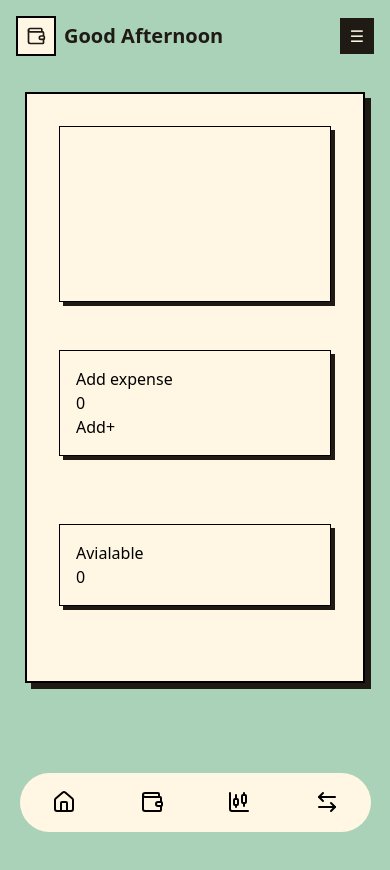
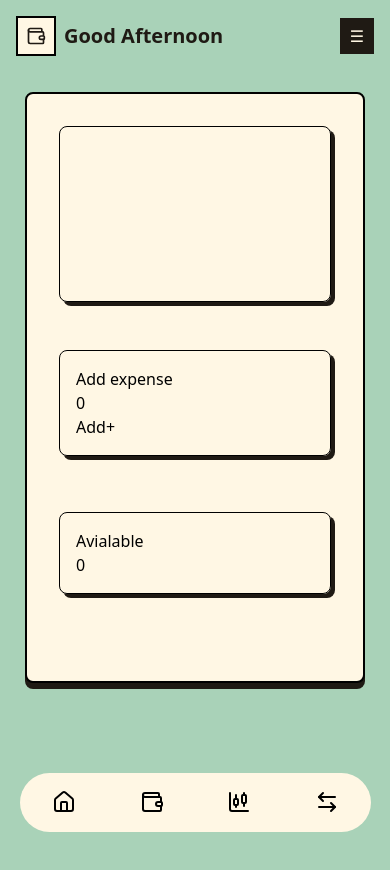
Before and after one commit to Saravanan-e-2003/FinApp, a React (Vite) app: page / in a window 390 px wide. Shown: the top 870 px of the page. Built offline with nearby package versions, Linux system fonts and the light colour scheme.

Commit message:
responsiveness

```diff
--- a/src/Components/Balance.jsx
+++ b/src/Components/Balance.jsx
@@ -15,10 +15,10 @@ export default function Balance(){
     },[isOfflineModel,isOnlineModel])
 
     return(
-        <div>
-            <div className='border'>
+        <div className='flex flex-col gap-1 md:gap-2 md:flex-row'>
+            <div className='border shadow-[4px_4px_0_#1f1a14] rounded w-[calc(100%-20px)] mx-auto md:w-1/2 p-4 m-4 md:m-6'>
                 <h2>Offline Balance</h2>
-                {/* <p>{OfflineBalance}</p> */}
+                <p>{OfflineBalance}</p>
                 <button onClick={() =>{
                     setOfflineModel(!isOfflineModel);
                 }}
@@ -33,7 +33,7 @@ export default function Balance(){
                 setOnlineModel(!isOnlineModel);
             }} />
 
-            <div className='border'>
+            <div className='border shadow-[4px_4px_0_#1f1a14] rounded w-[calc(100%-20px)] mx-auto md:w-1/2 p-4 m-4 md:m-6'>
                 <h2>Online Balance</h2>
                 <p>{OnlineBalance}</p>
                 <button onClick={()=>{
--- a/src/Components/Overview.jsx
+++ b/src/Components/Overview.jsx
@@ -31,7 +31,7 @@ export default function Overview(){
 
     return(
         <div className='bg-[#fff7e4]'>
-          <div className='h-44 border m-6 shadow-[4px_4px_0_#1f1a14]'>
+          <div className='h-44 border m-6 shadow-[4px_4px_0_#1f1a14] rounded-lg'>
             {/* <h2>Graph</h2> */}
             <ResponsiveContainer width="100%" height="100%">
               <PieChart width={730} height={250} >
@@ -40,8 +40,8 @@ export default function Overview(){
             </ResponsiveContainer>
           </div>
 
-          <div className='flex flex-col gap-5 md:flex-row'>
-            <div className='addExpenseBox border m-6  md:w-1/2 p-4 shadow-[4px_4px_0_#1f1a14]'>
+          <div className='flex flex-col gap-2 md:flex-row'>
+            <div className='addExpenseBox border m-6  md:w-1/2 p-4 shadow-[4px_4px_0_#1f1a14] rounded-lg'>
               <h2 className='p-0 m-0'>Add expense</h2>
               <h2>{totalSpent}</h2>
               <button onClick={() =>{ SetIsModelOpen(!isModelOpen);}}>Add+</button>
@@ -53,7 +53,7 @@ export default function Overview(){
               }}
               saveTotalSpent={saveTotalSpent}
             />
-            <div className='availableAmountBox  border m-6  md:w-1/2 p-4 shadow-[4px_4px_0_#1f1a14]'>
+            <div className='availableAmountBox  border m-6  md:w-1/2 p-4 shadow-[4px_4px_0_#1f1a14] rounded-lg'>
               <h2>Avialable</h2>
               <p>{TotalBalance}</p>
             </div>
--- a/src/Components/Page.jsx
+++ b/src/Components/Page.jsx
@@ -47,8 +47,9 @@ const Page = () => {
             <SideButton btnName="Transactions" isMobile={false} path="/Transactions" />
           </Link>
         </div>
-        <div className="contentBox p-2 md:m-6 md:w-full w-[calc(100%-50px)] border-2 overflow-y-auto overflow-x-clip md:overflow-clip bg-[#fff7e4] shadow-[6px_6px_0_#1f1a14] mt-[20px] md:mt-[50px] mx-auto
+        <div className="contentBox p-2 md:m-6 md:w-full w-[calc(100%-50px)] border-2 overflow-y-auto overflow-x-clip md:overflow-clip bg-[#fff7e4] md:shadow-[6px_6px_0_#1f1a14] shadow-[0px_6px_0_#1f1a14] mt-[20px] md:mt-[50px] mx-auto
                 h-[70%]
+                rounded-lg
                 md:h-[calc(75%-10px)]
                 ">
           <Routes>
--- a/src/Components/Savings.jsx
+++ b/src/Components/Savings.jsx
@@ -31,7 +31,8 @@ export default function Savings(){
 
     return (
         <div className='align-center justify-center'>
-            <div className='border m-5 w-[calc(100%-60px)] '>
+            <div className='border shadow-[4px_4px_0_#1f1a14] rounded w-[calc(100%-20px)]
+            md:w-[calc(100%-50px)] mx-auto p-4 m-4 md:m-6'>
                 <h1>Savings</h1>
                 <h2>{TotalSavings}</h2>
                 <button onClick={
@@ -42,7 +43,7 @@ export default function Savings(){
             </div>
             <AddSavingsModel isOpen={isSavingsModelOpen} onClose={()=>setSavingsModel(false)} />
 
-            <div className='cardsBlock w-full h-[24rem] flex flex-wrap gap-5 m-5 overflow-y-auto min-h-0'>
+            <div className='cardsBlock w-full h-[24rem] flex flex-wrap gap-5 m-5 mx-auto md:ml-3 overflow-y-auto min-h-0'>
                 {SavingsData.map((obj,index)=>{
                     return <SavingsCard
                         key={index}
--- a/src/Components/SavingsCard.jsx
+++ b/src/Components/SavingsCard.jsx
@@ -1,4 +1,4 @@
-import React, { useState } from "react";
+import React from "react";
 import RemoveSavingsCardModel from "../Models/RemoveSavingsCardModel";
 
 export default function SavingsCard(props){
@@ -6,7 +6,7 @@ export default function SavingsCard(props){
     // const[isUpdateModel,setUpdateModel] = useState(false);
 
     return(
-        <div className='border w-[calc(100%-40px)] md:w-[calc(50%-40px)] h-1/2'>
+        <div className='border shadow-[1px_2px_0_#1f1a14] rounded w-[calc(100%-40px)] md:w-[calc(50%-40px)] h-1/4'>
             <h2>{props.name}</h2>
             <p>{props.amount}</p>
             <button onClick={()=>{props.onRemove()}}>Remove</button>
```
